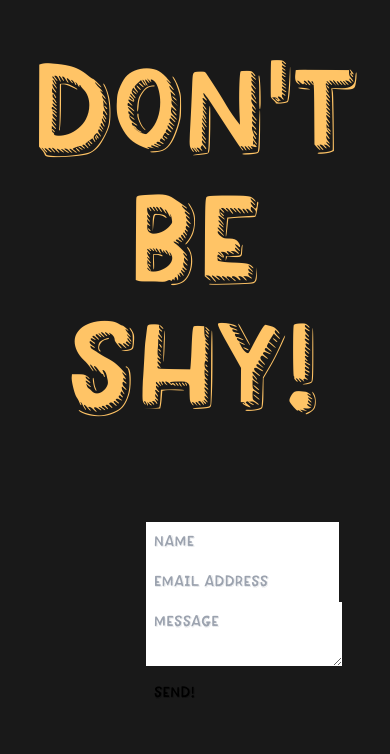
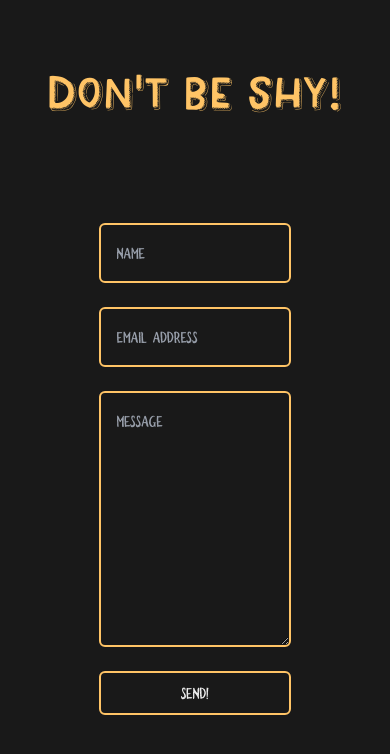
Before and after one commit to Be-Freezin/Brayden-Portfolio-Official, a React (Vite) app in the folder Brayden-Portfolio/: page / in a window 390 px wide. Shown: the part 3452-4206 px from the top of the page. Built offline with nearby package versions, Linux system fonts and the light colour scheme.

Commit message:
near complete
Nearing completion. Need to make mobile tweaks

```diff
--- a/Brayden-Portfolio/src/components/Contact/Contact.jsx
+++ b/Brayden-Portfolio/src/components/Contact/Contact.jsx
@@ -3,9 +3,14 @@ import Form from './Form'
 
 const Contact = () => {
   return (
-    <div id='contact' className='h-screen font-handcraftChalk lg:flex flex flex-col  justify-evenly items-center'>
-        <h3 className='text-9xl text-skin-accent w-96 text-center '>Don't be shy!</h3>
-        <Form />
+    <div
+      id="contact"
+      className="flex  h-screen flex-col items-center  justify-evenly lg:flex-row"
+    >
+      <h3 className="w-96 text-center font-handcraftChalk text-5xl text-skin-accent lg:text-9xl ">
+        Don't be shy!
+      </h3>
+      <Form />
     </div>
   )
 }
--- a/Brayden-Portfolio/src/components/Contact/Form.jsx
+++ b/Brayden-Portfolio/src/components/Contact/Form.jsx
@@ -23,18 +23,15 @@ const Form = () => {
   }
 
   return (
-    <form
-      className=" h-1/4 w-1/4   "
-      action=""
-    >
-      <div className=" mx-auto flex-col justify-evenly items-center h-full w-full">
+    <form className=" font-bitechalknormal  " action="">
+      <div className=" mx-auto  flex-col items-center  justify-evenly text-skin-base ">
         <input
           type="text"
           placeholder="Name"
           onChange={handleChange}
           name="fullName"
           value={formData.fullName}
-          className="inline-block   p-2"
+          className="mx-auto mb-6 block w-48 rounded-md border-2 border-bordermain bg-transparent lg:text-2xl p-4 lg:w-96"
         />
         <input
           type="text"
@@ -42,17 +39,17 @@ const Form = () => {
           onChange={handleChange}
           name="email"
           value={formData.email}
-          className="inline-block p-2"
+          className="mx-auto mb-6 block w-48 rounded-md border-2 border-bordermain bg-transparent lg:text-2xl p-4 lg:w-96"
         />
         <textarea
           placeholder="Message"
           onChange={handleChange}
           name="message"
           value={formData.message}
-          className="inline-block p-2"
+          className="mx-auto mb-6 block h-64 w-48 rounded-md border-2 border-bordermain bg-transparent lg:text-2xl p-4 lg:w-96"
         />
         <button
-          className="block p-2"
+          className="mx-auto block w-48 rounded-md border-2 border-bordermain px-8 py-2 lg:py-4 lg:text-2xl text-skin-base lg:w-96"
           type="submit"
           onClick={handleSubmit}
         >
```
Also changed, not shown: 1 other file (tests, documents, lock files or other folders).
